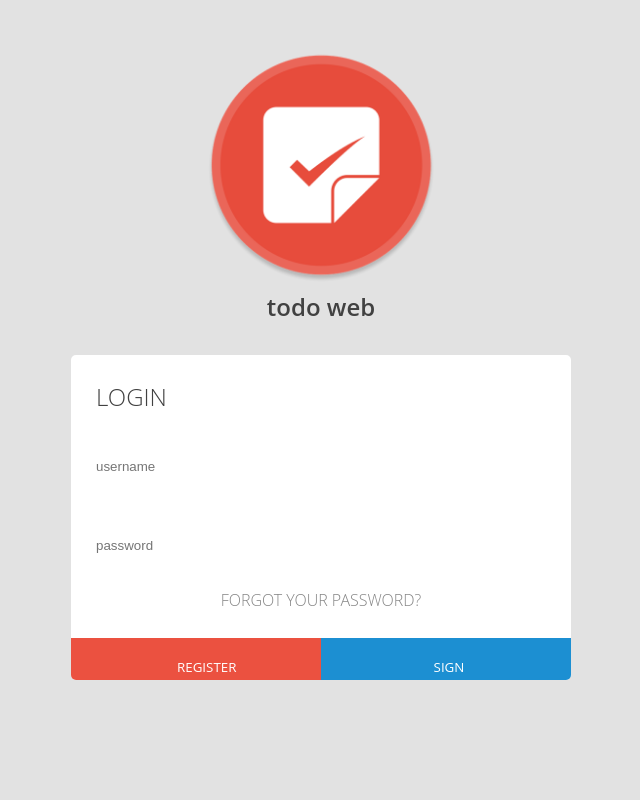
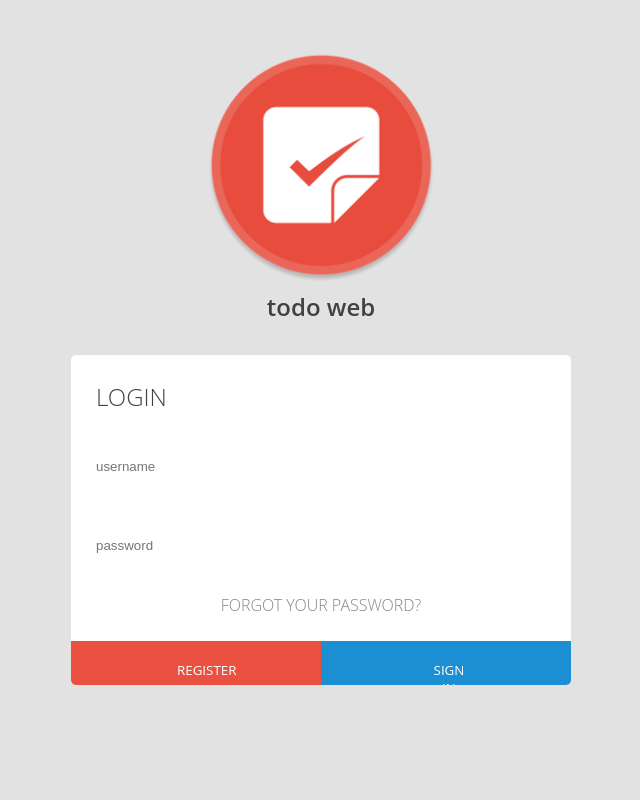
Before and after one commit to cuasso/todo-web, a React (Create React App) app in the folder client/: page /login in a window 1280 px wide. Shown: the top 800 px of the page, without its empty margins (319-959 px from the left). Built offline with nearby package versions, Linux system fonts and the light colour scheme; the HTML template or start-up script is replaced by a standard one.

Commit message:
Se agrega llamado a api

```diff
--- a/client/package.json
+++ b/client/package.json
@@ -6,6 +6,7 @@
     "@testing-library/jest-dom": "^4.2.4",
     "@testing-library/react": "^9.3.2",
     "@testing-library/user-event": "^7.1.2",
+    "axios": "^0.19.0",
     "node-sass": "^4.13.0",
     "react": "^16.12.0",
     "react-dom": "^16.12.0",
--- a/client/src/components/Footer/index.jsx
+++ b/client/src/components/Footer/index.jsx
@@ -4,7 +4,7 @@ import './style.scss'
 const Footer = () => {
     return (
         <footer class="footer">
-            <span>una gran aplicacion que resolvera tu vida!</span>
+            <span>Te ayudaremos a organizar tu vida.</span>
         </footer>
     )
 }
--- a/client/src/components/Signup/index.jsx
+++ b/client/src/components/Signup/index.jsx
@@ -2,36 +2,40 @@ import React from 'react'
 import useSingUpForm from '../../hooks/formHooks'
 import './style.scss'
 import Logo from '../Logo'
+import axios from 'axios'
 
 const Signup = () => {
 
     const signup = () => {
-        alert(`login with this data:
-                username:${inputs.username}
-                password:${inputs.password}`)
+        axios.post('http://localhost:9000/api/authenticate',inputs)
+            .then(res => {
+                alert(JSON.stringify(res.data))
+            })
+            .catch(err =>{
+                console.log(err)
+            })
     }
 
     const { inputs, handleSubmit, handleInputChange } = useSingUpForm(signup)
     return (
         <div class="login-container">
-            <Logo/>
+            <Logo />
             <div class="signin-container">
                 <h2>login</h2>
                 <form onSubmit={handleSubmit}>
                     <input type="text" name="username" placeholder="username" onChange={handleInputChange} value={inputs.username} required />
                     <br />
                     <input type="password" name="password" placeholder="password" onChange={handleInputChange} value={inputs.password} required />
+                    <a href="#" class="link">forgot your password?</a>
+                    <div class="buttons-container">
+                        <button class="register">
+                            <span>register</span>
+                        </button>
+                        <button type="submit" class="sign in">
+                            <span>sign in</span>
+                        </button>
+                    </div>
                 </form>
-                <a href="#" class="link">forgot your password?</a><br />
-
-                <div>
-                    <button class="register">
-                        <span>register</span>
-                    </button>
-                    <button class="sign in">
-                        <span>sign in</span>
-                    </button>
-                </div>
             </div>
         </div>
     )
--- a/client/src/components/Signup/style.scss
+++ b/client/src/components/Signup/style.scss
@@ -8,9 +8,8 @@ body {
 
 .signin-container {
   position: relative;
-  display: grid;
   width: 500px;
-  height: 325px;
+  height: 330px;
   background: #fff;
   border-radius: 5px;
   overflow: hidden;
@@ -26,7 +25,7 @@ h2 {
 }
 
 input {
-  display: block;
+  display: grid;
   height: 55px;
   width: 90%;
   margin: 0 auto;
@@ -68,7 +67,9 @@ input {
 }
 
 .link {
+  display: grid;
   text-decoration: none;
+  padding: 5px;
   margin: 15px;
   text-transform: uppercase;
   color: #858585;
@@ -76,6 +77,11 @@ input {
   -webkit-transition: 0.5s;
   transition: 0.5s;
   text-align: center;
+}
+
+.buttons-container{
+  display: flex;
+  padding: 15px 0 0 0;
 }
 
 button {
```
Also changed, not shown: 1 other file (tests, documents, lock files or other folders).
